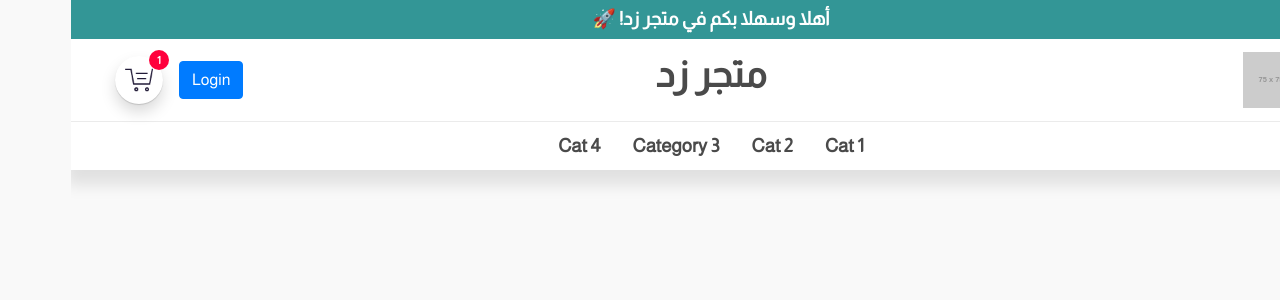
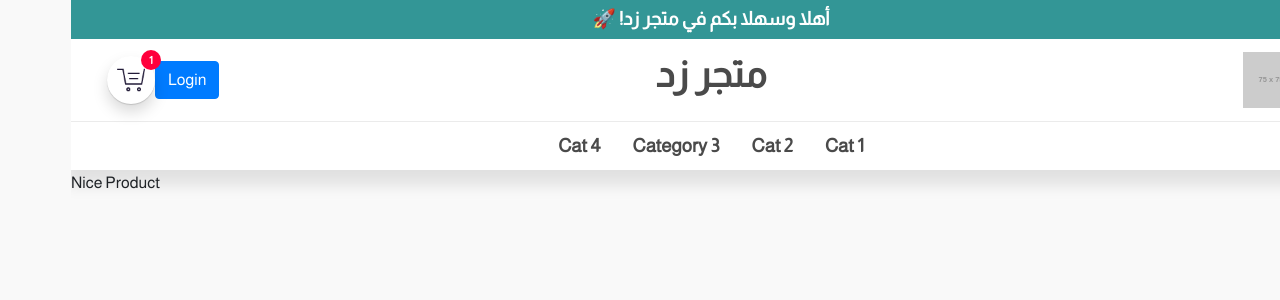
Before and after one commit to AbdulelahHajjar/Zid-Store, a React (Create React App) app: page /product/14395 in a window 1280 px wide. Shown: the top 300 px of the page. Built offline with nearby package versions, Linux system fonts and the light colour scheme.

Commit message:
Implement fetching product when not sent via state in ProductPage

```diff
--- a/src/App.tsx
+++ b/src/App.tsx
@@ -15,7 +15,7 @@ import Layout from "Models/Layout";
 import Cart from "Models/Cart";
 import MessageLine from "Components/MessageLine/MessageLine";
 import CategoriesBar from "Components/CategoriesBar/CategoriesBar";
-import { Container } from "react-bootstrap";
+import ProductPage from "Pages/ProductPage/ProductPage";
 
 /*
 	Notes to self:
@@ -40,8 +40,13 @@ function App() {
 					<div>
 						<Router>
 							<div className="complex_header_container">
-								{layout.messages.map((message) => {
-									return <MessageLine message={message} />;
+								{layout.messages.map((message, index) => {
+									return (
+										<MessageLine
+											message={message}
+											key={index}
+										/>
+									);
 								})}
 								<NavigationBar />
 								<CategoriesBar />
@@ -49,6 +54,10 @@ function App() {
 
 							<Route exact path="/" component={HomePage} />
 							<Route exact path="/cart" component={CartPage} />
+							<Route
+								path="/product/:id"
+								component={ProductPage}
+							/>
 						</Router>
 					</div>
 				</StoreContext.Provider>
--- a/src/Components/CategoriesBar/CategoriesBar.tsx
+++ b/src/Components/CategoriesBar/CategoriesBar.tsx
@@ -9,8 +9,12 @@ function CategoriesBar() {
 	const categories = () => {
 		return layout.navigation.categories.map((category, index) => {
 			return (
-				<Nav.Item as="li">
-					<Nav.Link className={styles.category} href={category.link}>
+				<Nav.Item as="li" key={index}>
+					<Nav.Link
+						className={styles.category}
+						href={category.link}
+						key={index}
+					>
 						{category.name}
 					</Nav.Link>
 				</Nav.Item>
--- a/src/Components/NavigationBar/NavigationBar.tsx
+++ b/src/Components/NavigationBar/NavigationBar.tsx
@@ -32,21 +32,21 @@ function NavigationBar() {
 
 	const actions = () => {
 		return (
-			<Nav.Link>
-				{layout.navigation.actions.map((action) => {
+			<Nav.Item>
+				{layout.navigation.actions.map((action, index) => {
 					return (
-						<Link to={{ pathname: action.value }}>
+						<Link to={{ pathname: action.value }} key={index}>
 							<Button>{action.text}</Button>
 						</Link>
 					);
 				})}
-			</Nav.Link>
+			</Nav.Item>
 		);
 	};
 
 	const shoppingCart = () => {
 		return (
-			<Nav.Link>
+			<Nav.Item>
 				<Link to={"/cart"}>
 					<IconButton
 						icon={cartIcon}
@@ -54,7 +54,7 @@ function NavigationBar() {
 						alt={`Shopping Cart (Number of Items: ${cart.numItems()})`}
 					/>
 				</Link>
-			</Nav.Link>
+			</Nav.Item>
 		);
 	};
 
--- a/src/Components/ProductCardView/ProductCardView.tsx
+++ b/src/Components/ProductCardView/ProductCardView.tsx
@@ -12,7 +12,10 @@ function ProductCardView({ product }: ProductCardViewProps) {
 		<div style={{ display: "inline-block" }}>
 			<Link
 				className={`${styles.container} link`}
-				to={{ pathname: `/product/${product.id}`, state: product }}
+				to={{
+					pathname: `/product/${product.id}`,
+					state: { product },
+				}}
 			>
 				<div>
 					<img
--- a/src/Pages/ProductPage/ProductPage.tsx
+++ b/src/Pages/ProductPage/ProductPage.tsx
@@ -1,8 +1,33 @@
-import React from "react";
+import React, { useContext, useEffect, useState } from "react";
 import styles from "./ProductPage.module.scss";
+import { useParams, useHistory } from "react-router-dom";
+import LayoutContext from "Contexts/LayoutContext";
+import Product from "Models/Product";
 
-function ProductPage() {
-	return <div>product</div>;
+function ProductPage(props) {
+	let { id } = useParams();
+
+	const layout = useContext(LayoutContext);
+	const [product, setProduct] = useState<Product | null>(null);
+
+	useEffect(() => {
+		if (!id || id.trim() === "") return;
+
+		var fetchedProduct = props.location.state?.product;
+		if (!fetchedProduct) {
+			fetchedProduct = layout.body.hot_products
+				.concat(layout.body.recent_products)
+				.find((element) => {
+					return "" + element.id === id;
+				});
+		}
+
+		if (!fetchedProduct) return;
+
+		setProduct(fetchedProduct);
+	}, [layout.body, id, props.location.state?.product]);
+
+	return <div>{product?.name}</div>;
 }
 
 export default ProductPage;
```
